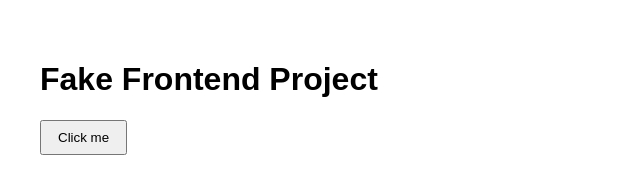
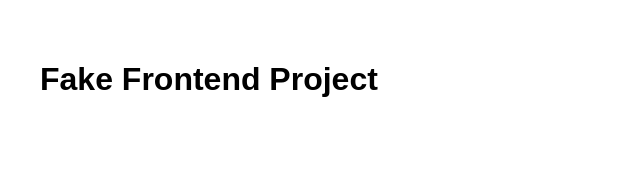
Before and after one commit to Yeray-nm1/test-front-project, a React app: page / in a window 1280 px wide. Shown: the whole page, without its empty margins (0-640 px from the left). Built offline with nearby package versions, Linux system fonts and the light colour scheme.

Commit message:
Remove Button component from App
Removed the Button component from the App component.

```diff
--- a/src/App.tsx
+++ b/src/App.tsx
@@ -9,7 +9,6 @@ const App: React.FC = () => {
     <div style={{ fontFamily: "sans-serif", padding: "2rem" }}>
       <h1>Fake Frontend Project</h1>
       <p>{message}</p>
-      <Button label="Click me" onClick={() => setCount((c) => c + 1)} />
     </div>
   );
 };
```
